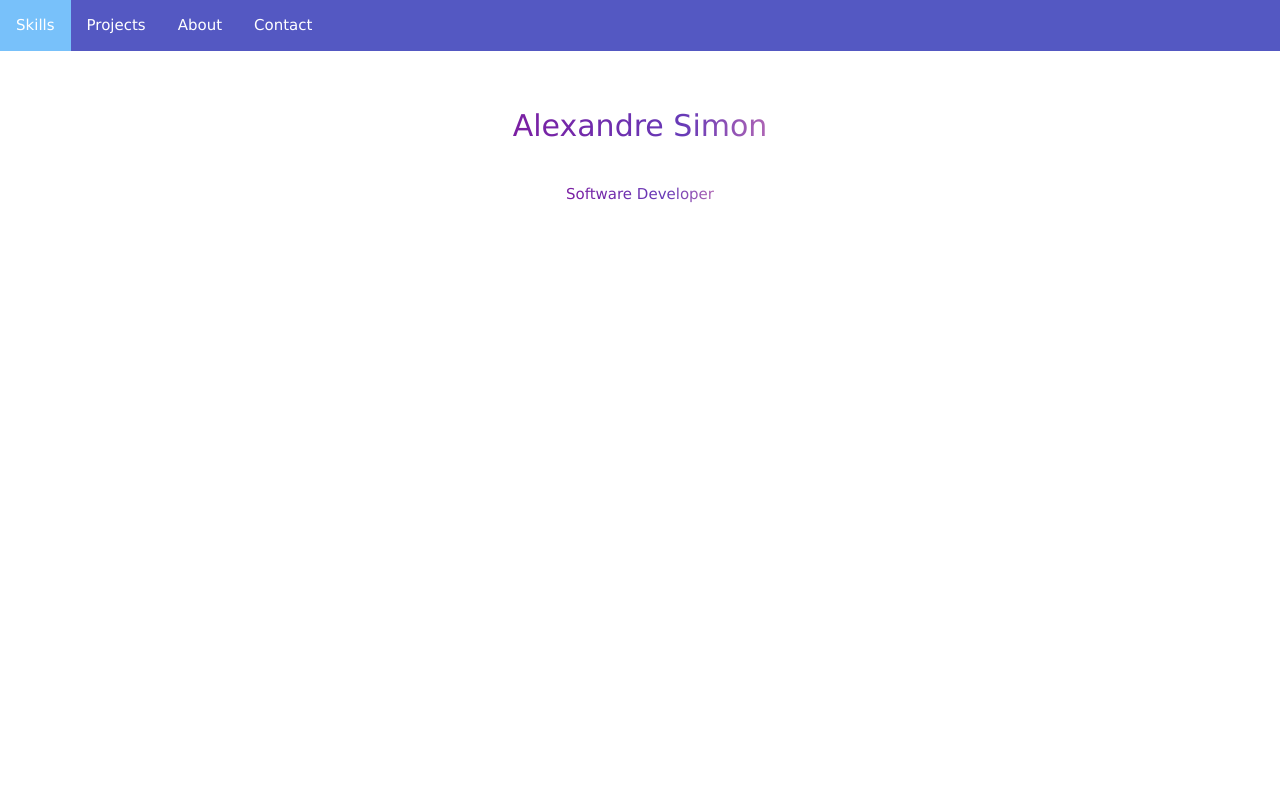
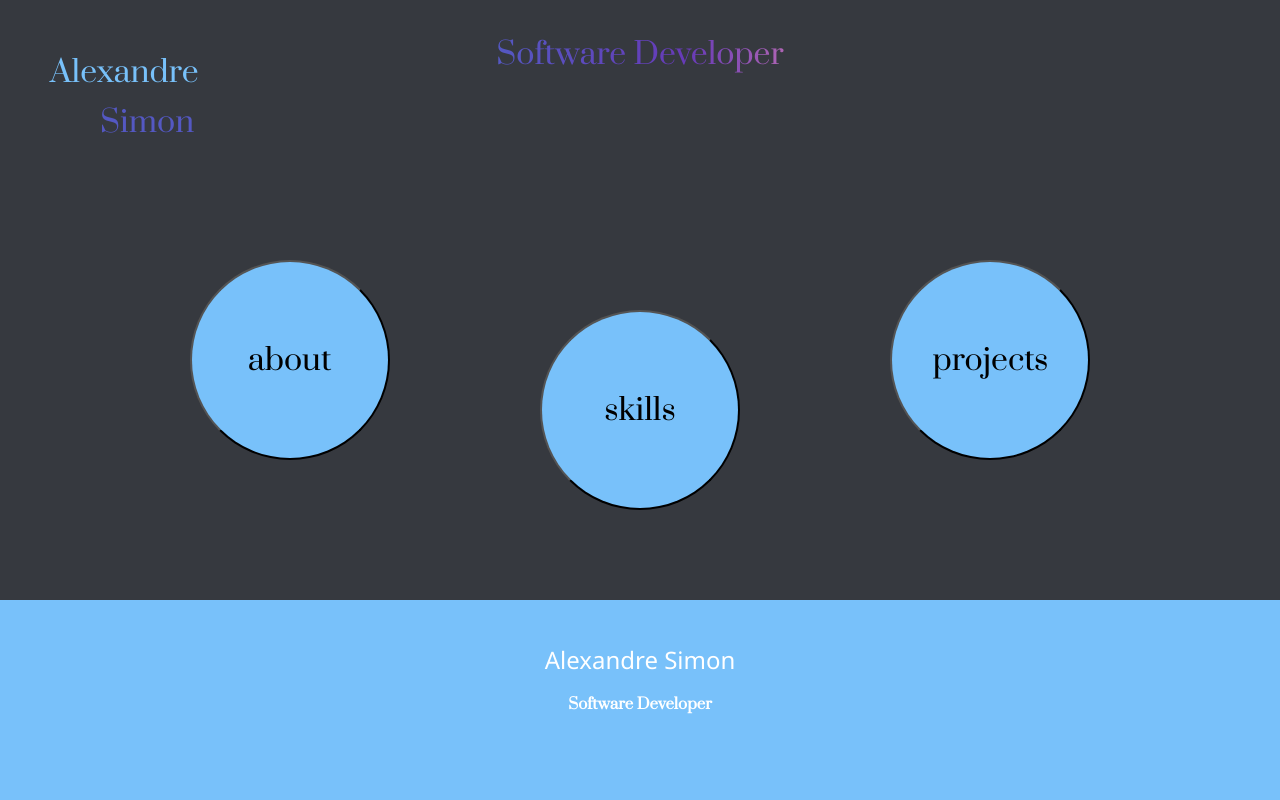
Before and after one commit to aleandre6579/ReactPortfolio, a React (Create React App) app: page / in a window 1280 px wide. Shown: the top 800 px of the page. Built offline with nearby package versions, Linux system fonts and the light colour scheme.

Commit message:
Added font, added buttons with background gradient animation

```diff
--- a/src/App.js
+++ b/src/App.js
@@ -8,7 +8,6 @@ import Skills from './components/skills.jsx'
 function App() {
   return (
     <React.StrictMode>
-      <Navbar/>
       <Intro/>
       <Skills/>
     </React.StrictMode>
--- a/src/components/intro.jsx
+++ b/src/components/intro.jsx
@@ -9,10 +9,32 @@ class Intro extends Component {
     render() {
         return (
             <div className="w3-display-container w3-center white-section">
-                    <div className="w3-container w3-padding-32 w3-hide-small">
-                        <h3><span className='magic'>Alexandre Simon</span></h3>
-                        <p><span className='magic'>Software Developer</span></p>
+                <link rel="preconnect" href="https://fonts.googleapis.com"/>
+                <link rel="preconnect" href="https://fonts.gstatic.com" crossorigin/>
+                <link href="https://fonts.googleapis.com/css2?family=Prata&display=swap" rel="stylesheet"></link>
+
+                <div style={{position: 'relative'}} className="w3-container w3-padding-32 w3-hide-small">
+                    <div className='alexandre'>Alexandre</div>
+                    <div className="simon">Simon</div>
+                    <div><span className='magic-txt'>Software Developer</span></div>
+                </div>
+                <div className='btns'>
+                    <div className='magic btn-container about-btn'>
+                        <button className='circle-btn'>
+                            about
+                            </button>
                     </div>
+                    <div className='magic btn-container skills-btn'>
+                        <button className='circle-btn'>
+                            skills
+                        </button>
+                    </div>
+                    <div className='magic btn-container projects-btn'>
+                        <button className='circle-btn'>
+                            projects
+                        </button>
+                    </div>
+                </div>
             </div>
 
         );
--- a/src/css/intro.css
+++ b/src/css/intro.css
@@ -1,49 +1,48 @@
 :root {
-    --purple: rgb(123, 31, 162);
+    --blue: #78c1fa;
+    --purple: #5458c2;
     --violet: rgb(103, 58, 183);
     --pink: rgb(244, 143, 177);
+    --section-size: 20em;
 }
 
 @keyframes background-pan {
-    from {
-        background-position: 0% center;
-    }
-
-    to {
-        background-position: -200% center;
-    }
-}
+	0% {
+		background-position: 0% 50%;
+        size: 100%;
+	}
+	50% {
+		background-position: 100% 50%;
+        size: 200%;
+	}
+	100% {
+		background-position: 0% 50%;
+        size: 200%;
+	}}
 
 .panel {
     height: 1000px;
 }
 
 .blue-section {
-    font-family: "Verdana", sans-serif;
+    font-family: "Prata", serif;
     place-items: center;
-    background-color: #78c1fa;
-    height: 50em;
+    background-color: var(--blue);
+    height: var(--section-size);
 }
 
 .white-section {
-    font-family: "Verdana", sans-serif;
-    place-items: center;
-    background-color: #FFF;
-    color: #78c1fa;
-    height: 50em;
-}
-
-h3 {
-    font-family: "Verdana", sans-serif;
-    color: white;
+    font-family: "Prata", serif;
+    background-color: #36393F;
+    color: var(--blue);
+    height: var(--section-size);
+    position: relative;
     font-size: clamp(2em, 2vw, 4em);
     font-weight: 400;
-    margin: 0px;
-    padding: 20px;
     text-align: center;
 }
 
-.magic {
+.magic-txt {
     animation: background-pan 3s linear infinite;
     background: linear-gradient(
         to right,
@@ -58,3 +57,69 @@ h3 {
     -webkit-text-fill-color: transparent;
     white-space: nowrap;
 }
+
+.magic:hover {
+	background: linear-gradient(-45deg,
+    var(--purple), var(--blue));
+	background-size: 400% 400%;
+	animation: background-pan 2s ease infinite;
+
+}
+
+.header-txt {
+    position: relative;
+    size: 20px;
+}
+
+.alexandre {
+    color: var(--blue);
+    position: absolute;
+    left: 50px;
+    top: 50px;
+}
+
+.simon {
+    color: var(--purple);
+    position: absolute;
+    left: 100px;
+    top: 100px;
+}
+
+.btns {
+    display: flex;
+    justify-content: center;
+
+}
+
+.btn-container {
+    max-width: 200px;
+    margin: 7vw;
+    position: absolute;
+    border: none;
+    border-radius: 50%;
+}
+
+.about-btn {
+    left: 100px;
+    bottom: 50px;
+}
+
+.skills-btn {
+    bottom: 0px;
+}
+
+.projects-btn {
+    right: 100px;
+    bottom: 50px;
+}
+
+.circle-btn {
+    cursor: pointer;
+    border-radius: 50%;
+    width: 200px;
+    height: 200px;
+    background-color: var(--blue);
+}
+.circle-btn:hover {
+    background-color: transparent;
+}
```
